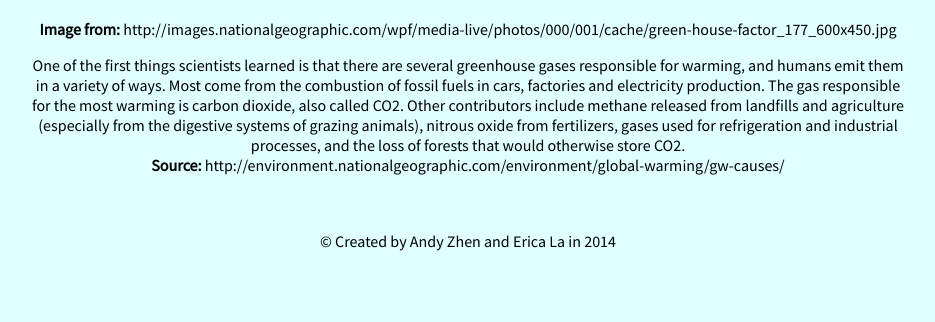
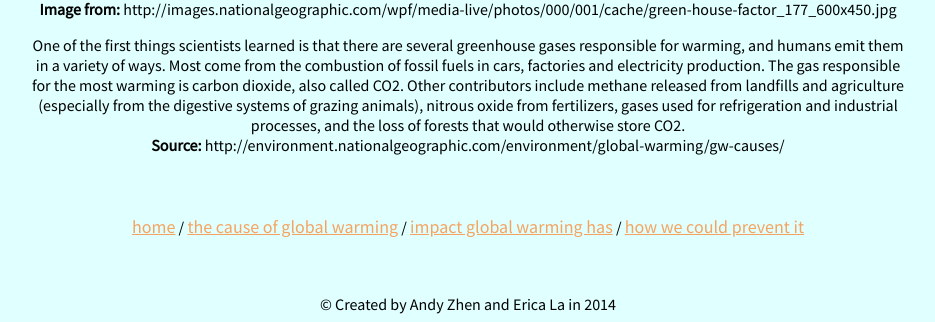
Before and after one commit to jizhen14/Globalwarming, a plain HTML site: page cause.html in a window 1280 px wide. Shown: the part 1141-1463 px from the top of the page, without its empty margins (172-1107 px from the left). Before the commit the page ends 1400 px from the top, so only its background shows below. Drawn offline with nearby package versions, Linux system fonts and the light colour scheme.

Commit message:
Update cause.html

```diff
--- a/cause.html
+++ b/cause.html
@@ -8,9 +8,9 @@
 </head>
 <body>
 <h2>What is the cause of global warming?</h2>
+There are multiple causes to global warming, but the main causes are human related.
 <br>
 <br>
-There are multiple causes to global warming, but the main causes are human related.
 <img src="https://www.windows2universe.org/earth/climate/images/fig-1-3b_lg.jpg">
 <br>
 <br>
@@ -24,6 +24,12 @@ There are multiple causes to global warming, but the main causes are human relat
 <p>One of the first things scientists learned is that there are several greenhouse gases responsible for warming, and humans emit them in a variety of ways. Most come from the combustion of fossil fuels in cars, factories and electricity production. The gas responsible for the most warming is carbon dioxide, also called CO2. Other contributors include methane released from landfills and agriculture (especially from the digestive systems of grazing animals), nitrous oxide from fertilizers, gases used for refrigeration and industrial processes, and the loss of forests that would otherwise store CO2.
 <br>
 <strong>Source:</strong> http://environment.nationalgeographic.com/environment/global-warming/gw-causes/
+<br>
+<br>
+<br>
+<br>
+<a href="http://jizhen14.github.io/Globalwarming/">home</a> / <a href="http://jizhen14.github.io/Globalwarming/cause">the cause of global warming</a> / <a href="/Globalwarming/impact">impact global warming has</a> / <a href="/Globalwarming/prevent">how we could prevent it</a>
+
 </body>
 </html>
 <br>
```
